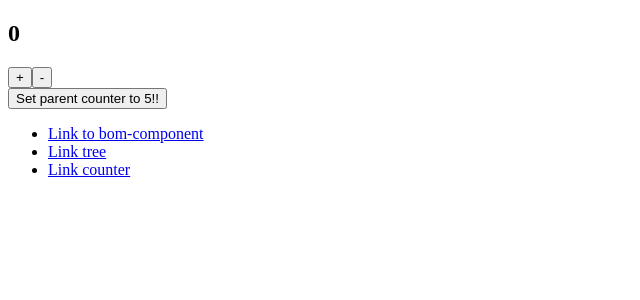
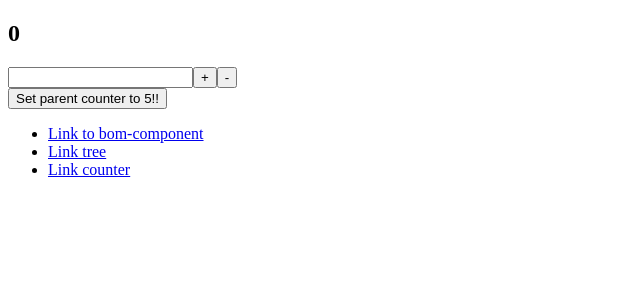
Before and after one commit to AnastasiiaKononova/react-welcome, a React (Create React App) app: page /counter in a window 1280 px wide. Shown: the top 300 px of the page, without its empty margins (0-640 px from the left). Built offline with nearby package versions, Linux system fonts and the light colour scheme.

Commit message:
second state

```diff
--- a/src/components/NewCounter/index.js
+++ b/src/components/NewCounter/index.js
@@ -5,16 +5,11 @@ const NewCounter = () => {
   // функціональна компонента - хук використовувати можна
   // ось це - найвищий рівень
   const [count, setCount] = useState(0);
+  const [step, setStep] = useState('');
   // На відміну від класового стану, тут state - не об'єкт, а той тип даних, який ви туди поклали
-  /*
-    if() {
-        // ось це вже не найвищий рівень
-    } else{
-    }
-    for() {
-        //це теж не найвищий рівень
-    }
-    */
+
+
+
   const increment = () => {
     setCount(count + 1);
   };
@@ -22,11 +17,16 @@ const NewCounter = () => {
     setCount((prevState) => prevState - 1);
   };
 
+  const changeHandler = ({target: {value}}) => {
+    setStep(value)
+  }
+
   console.log("батьківська оновилась!");
 
   return (
     <div>
       <h2>{count}</h2>
+      <input type="number" name="step" value={step} onChange={changeHandler}></input>
       <button onClick={increment}>+</button>
       <button onClick={decrement}>-</button>
       <InnerCompo callbackFromParent={setCount} />
```
Also changed, not shown: src/components/Octopus/index.js (+5 -7 lines).
